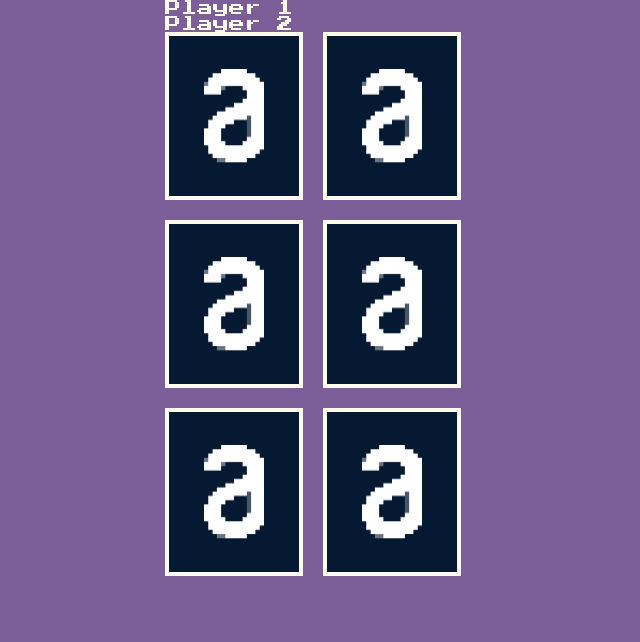
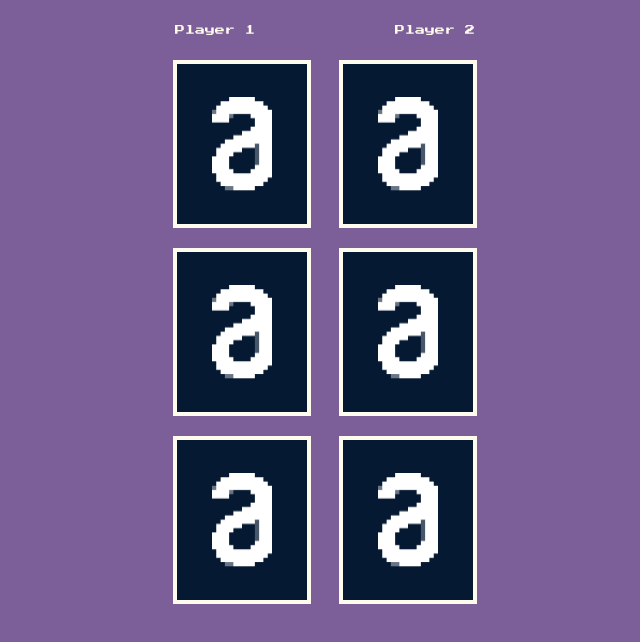
Before and after one commit to GabrielEsmeraldo/matching-game, a website built with Vite: page index.html in a window 1280 px wide. Shown: the whole page, without its empty margins (315-955 px from the left). Built offline with nearby package versions, Linux system fonts and the light colour scheme.

Commit message:
Create ScoreBoard object

```diff
--- a/src/objects/BoardGame/style.css
+++ b/src/objects/BoardGame/style.css
@@ -1,5 +1,6 @@
 .board-game {
     display: flex;
+    justify-content: space-evenly;
     flex-wrap: wrap;
     gap: 20px;
 }
--- a/src/objects/ScoreBoard/index.js
+++ b/src/objects/ScoreBoard/index.js
@@ -1,4 +1,5 @@
 import PlayerName from "../../components/PlayerName"
+import '../ScoreBoard/style.css'
 
 function ScoreBoard(){
     return /*html*/`
--- /dev/null
+++ b/src/objects/ScoreBoard/style.css
@@ -0,0 +1,9 @@
+.score-board {
+    display: flex;
+    justify-content: space-between;
+    margin-top: 2.5rem;
+    margin-bottom: 2.5rem;
+    margin-left: 1rem;
+    margin-right: 1rem;
+
+}
--- a/src/styles/elements/base.css
+++ b/src/styles/elements/base.css
@@ -1,5 +1,8 @@
+:root {
+    font-size: 10px;
+}
+
 body {
-    font-size: 10px;
     max-width: 320px;
     margin-left: auto;
     margin-right: auto;
```
